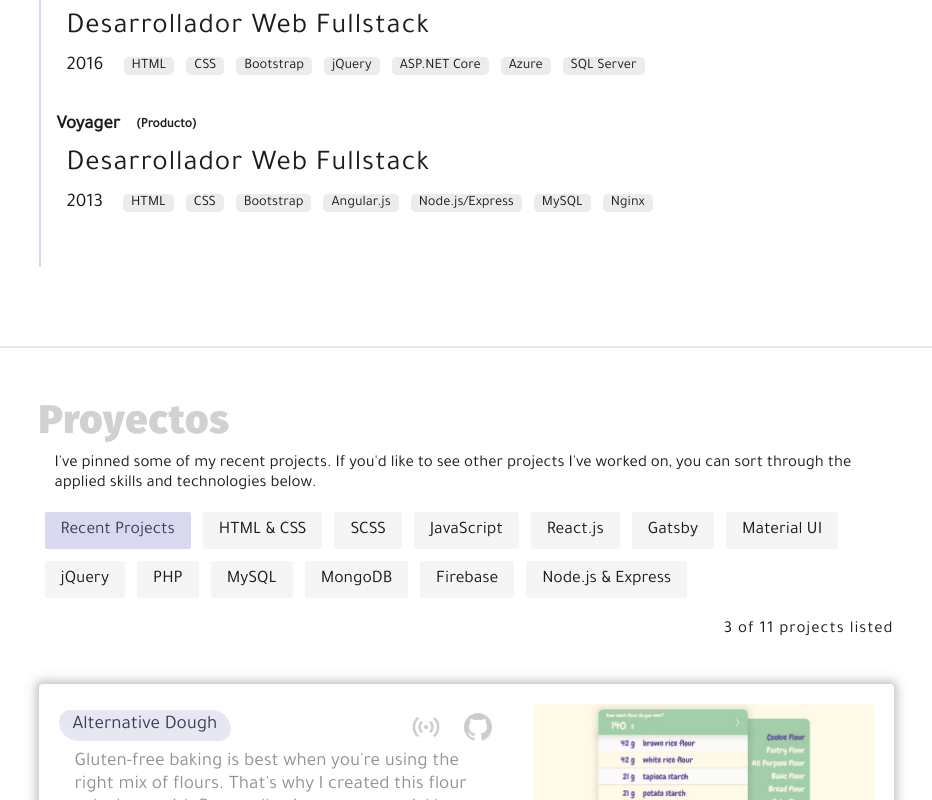
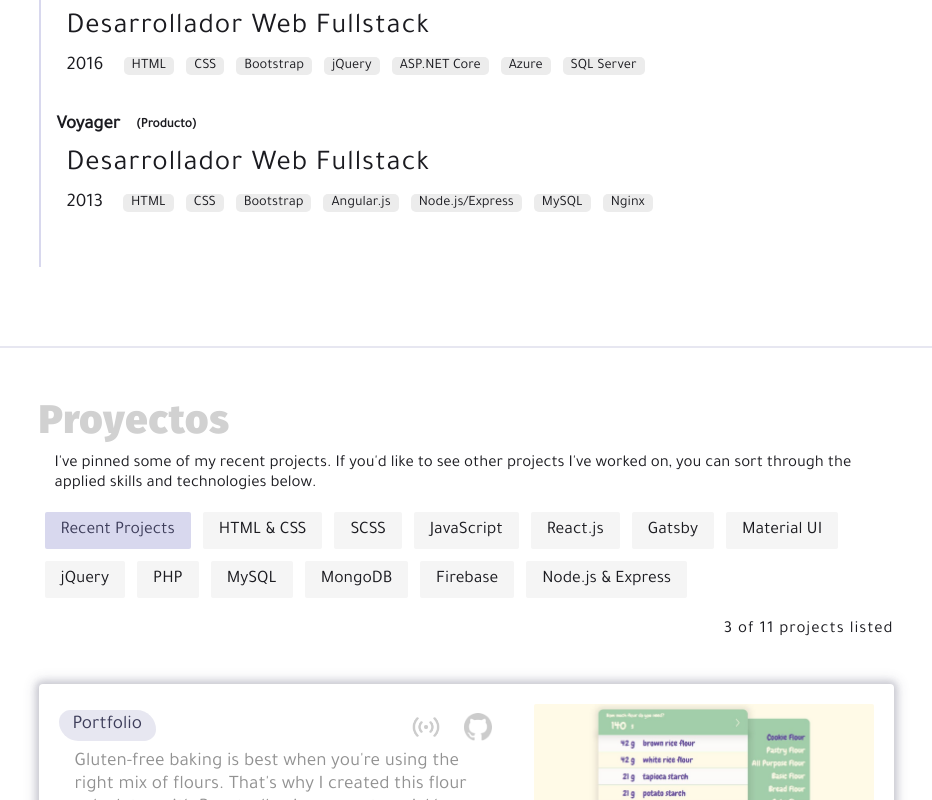
Before and after one commit to avelezdo/portfolio-vue, a Vue app: page / in a window 1280 px wide. Shown: the part 2000-2800 px from the top of the page, without its empty margins (174-1106 px from the left). Built offline with nearby package versions, Linux system fonts and the light colour scheme; a web font is replaced by a local one.

Commit message:
Temporalmente se elimina la sección 'Contacto'

```diff
--- a/src/App.vue
+++ b/src/App.vue
@@ -6,7 +6,7 @@
 			<Work />
 			<Projects />
 			<!-- <Testimonials /> -->
-			<Contact />
+			<!-- <Contact /> -->
 		</div>
 		<Footer />
 	</div>
@@ -17,7 +17,7 @@ import Navbar from './components/Navbar.vue';
 import About from './components/About.vue';
 import Work from './components/Work.vue';
 import Projects from './components/Project.vue';
-import Contact from './components/Contact.vue';
+// import Contact from './components/Contact.vue';
 import Footer from './components/Footer.vue';
 // import Testimonials from './components/Testimonials.vue';
 
@@ -31,7 +31,7 @@ export default {
 		Work,
 		Projects,
 		// Testimonials,
-		Contact,
+		// Contact,
 		Footer,
 	},
 	mounted: async function () {
--- a/src/assets/js/render-projects.js
+++ b/src/assets/js/render-projects.js
@@ -1,9 +1,9 @@
 let myProjects = [
 	{
 		id: 101,
-		title: 'Alternative Dough',
+		title: 'Portfolio',
 		image: 'images/project-images/alt-dough.JPG',
-		technologies: ['React.js', 'Emotion.css', 'Webpack'],
+		technologies: ['Vue.js', 'Emotion.css', 'Webpack'],
 		description:
 			"Gluten-free baking is best when you're using the right mix of flours. That's why I created this flour calculator with React, allowing users to quickly generate custom flour blends.",
 		github_link: 'https://www.github.com/mpaitgt/alt-dough-flour-calculator',
--- a/src/components/Navbar.vue
+++ b/src/components/Navbar.vue
@@ -9,7 +9,7 @@
 				<li class="nav__link" data-name="work">Experiencia</li>
 				<li class="nav__link" data-name="projects">Proyectos</li>
 				<!-- <li class="nav__link" data-name="recommendations">Testimonials</li> -->
-				<li class="nav__link" data-name="contact">Contacto</li>
+				<!-- <li class="nav__link" data-name="contact">Contacto</li> -->
 			</ul>
 		</div>
 		<div id="burger">
```
